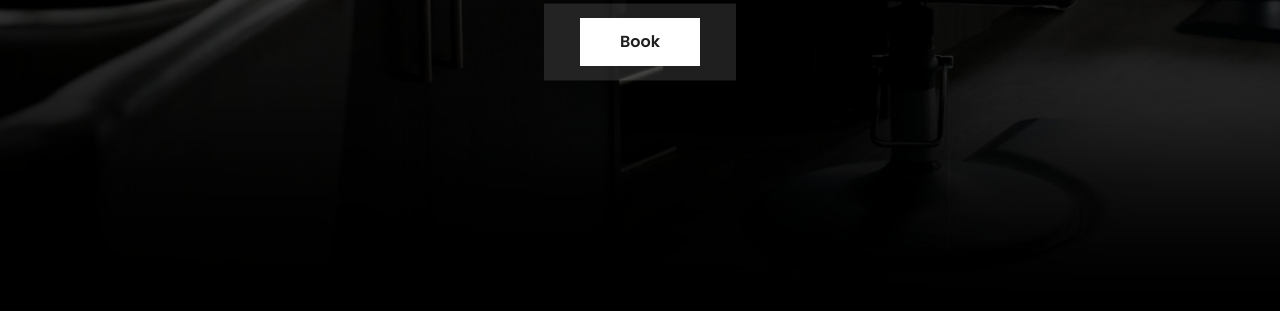
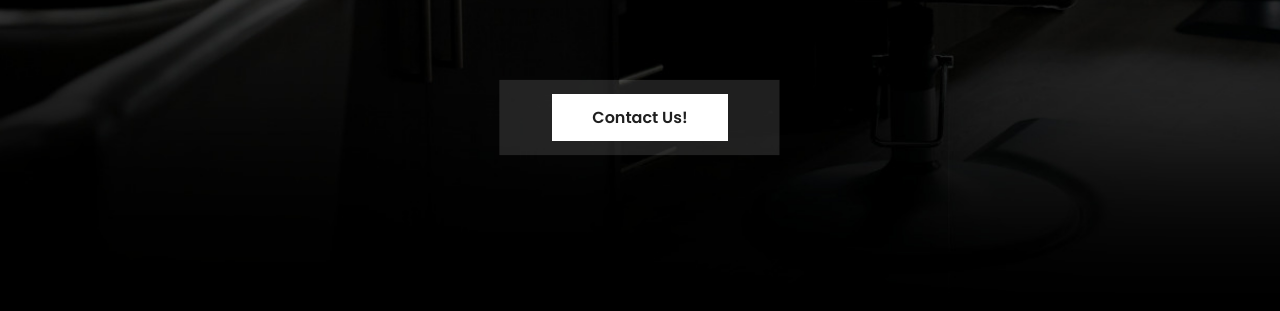
Before and after one commit to mwaarits/salon-website, a website: page index.html in a window 1280 px wide. Shown: the part 486-797 px from the top of the page. Drawn offline with Linux system fonts and the light colour scheme.

Commit message:
updated button

```diff
--- a/index.html
+++ b/index.html
@@ -99,18 +99,19 @@
               >
             </h1>
             <h2
-              class="text-base font-normal text-primary pt-1 lg:pt-3 md:text-lg lg:text-2xl"
+              class="text-base font-normal text-primary pt-1 pb-32 lg:pt-3 md:text-lg lg:text-2xl"
             >
               Beauty and Elegance Redefined
             </h2>
-            <button
+
+            <a href="#contact"
               class="relative text-base font-semibold text-secondary bg-primary px-10 py-3 rounded-none mt-10 hover:-translate-y1 hover:scale-110 hover:opacity-80 transition duration-300 ease-in-out overflow-visible"
             >
               <span
                 class="absolute animate-ping rounded-none bg-primary opacity-30 top-0 right-0 bottom-0 left-0"
               ></span>
-              Book
-            </button>
+              Contact Us!
+            </a>
           </div>
         </div>
       </div>
@@ -149,7 +150,7 @@
     </section>
     <!-- About End-->
     <!-- Service Start-->
-    <section id="services" class="w-full max-h-[1500px] bg-secondary mb-0">
+    <section id="services" class="w-full max-h-[1700px] bg-secondary mb-0">
       <div class="container">
         <div class="w-full px-4">
           <div class="px-7 pt-10 pb-16 mb-16 max-w-xl mx-auto text-center">
```
